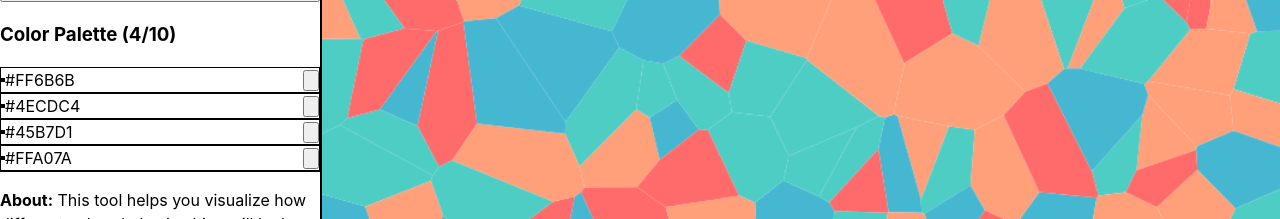
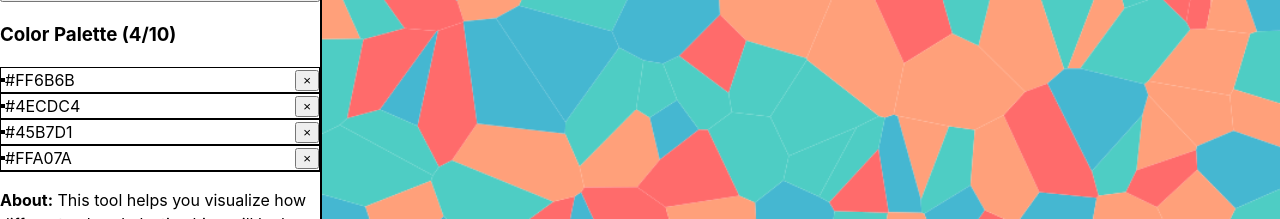
Before and after one commit to ammortal-inc/colorway-designer, a React (Vite) app: page / in a window 1280 px wide. Shown: the part 225-444 px from the top of the page. Built offline with nearby package versions, Linux system fonts and the light colour scheme.

Commit message:
Add x to each color box

```diff
--- a/src/components/ColorPalette.tsx
+++ b/src/components/ColorPalette.tsx
@@ -41,12 +41,10 @@ const ColorPalette: React.FC<ColorPaletteProps> = ({ colors, onColorRemove }) =>
 
             <button
               onClick={() => onColorRemove(color.id)}
-              className="text-red-500 hover:text-red-700 focus:outline-none focus:ring-2 focus:ring-red-500 focus:ring-offset-2 rounded-md p-1 transition-colors"
+              className="text-red-500 hover:text-red-700 focus:outline-none focus:ring-2 focus:ring-red-500 focus:ring-offset-2 rounded-md p-1 transition-colors w-6 h-6 flex items-center justify-center text-sm font-bold"
               aria-label={`Remove color ${color.hex}`}
             >
-              <svg className="w-4 h-4" fill="none" stroke="currentColor" viewBox="0 0 24 24">
-                <path strokeLinecap="round" strokeLinejoin="round" strokeWidth={2} d="M6 18L18 6M6 6l12 12" />
-              </svg>
+              ×
             </button>
           </div>
         ))}
```
